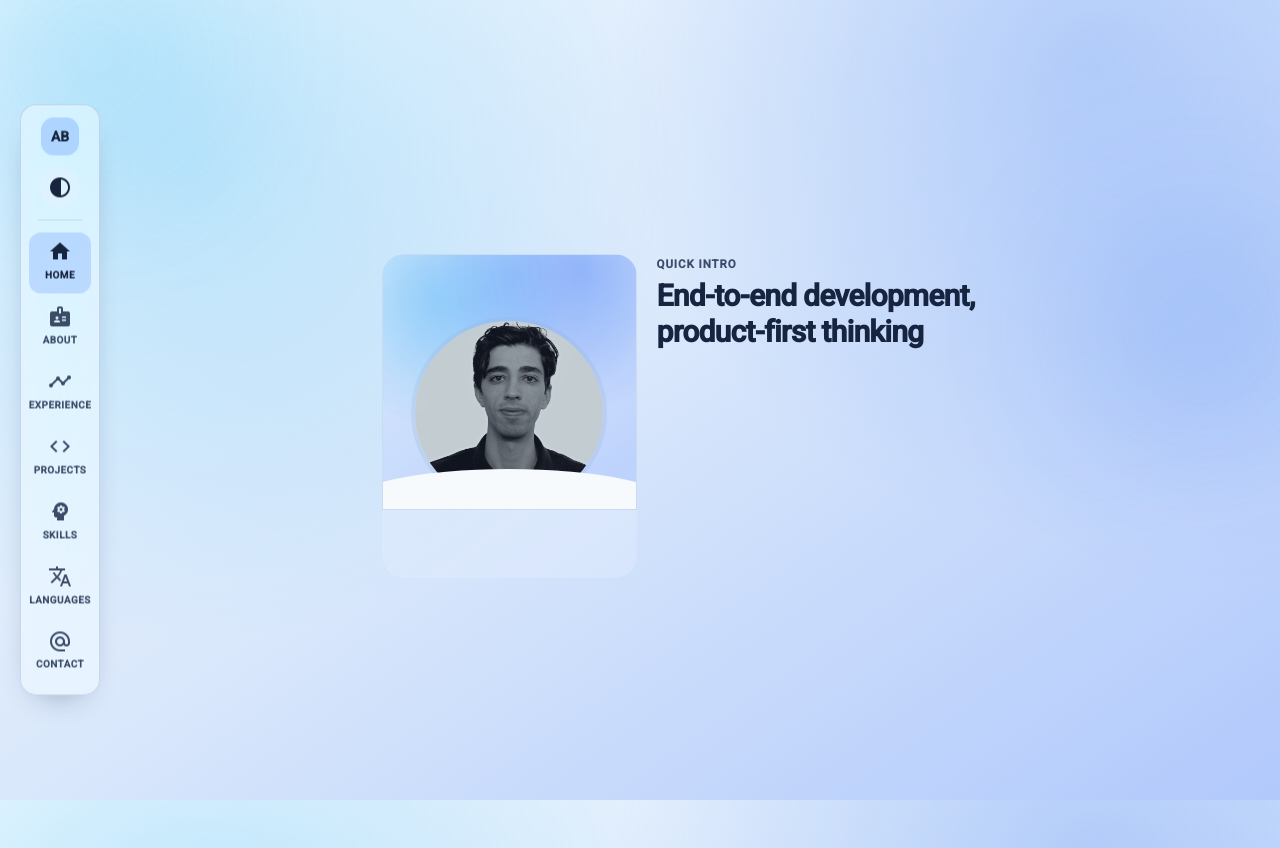
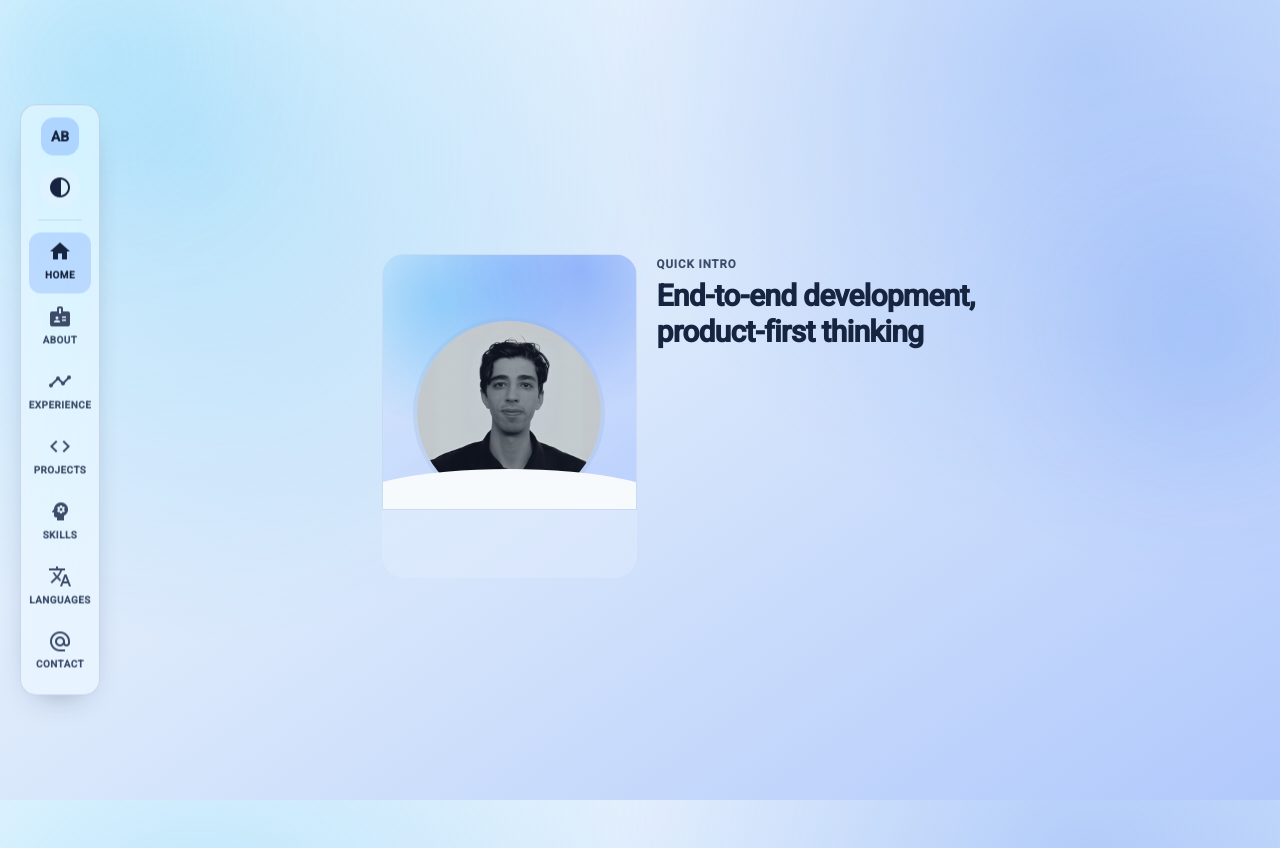
Before and after one commit to AnsBenO/portfolio, an Angular app: page / in a window 1280 px wide. Built offline with nearby package versions, Linux system fonts and the light colour scheme.

Commit message:
updated profile pic

```diff
--- a/src/app/features/home/components/sections/intro/intro-section.component.html
+++ b/src/app/features/home/components/sections/intro/intro-section.component.html
@@ -6,7 +6,7 @@
                               <div class="profile-photo-gradient absolute inset-0"></div>
                               <div
                                     class="absolute inset-0 flex items-end justify-center bg-[radial-gradient(circle_at_50%_8%,rgba(var(--brand-rgb),0.18),transparent_56%)]">
-                                    <img src="Imagen pegada.png" alt="Profile portrait" class="profile-picture" />
+                                    <img src="profile-pic.jpg" alt="Profile portrait" class="profile-picture" />
                               </div>
                               <div
                                     class="absolute -bottom-8 left-1/2 h-18 w-[130%] -translate-x-1/2 rounded-[50%] bg-[hsl(var(--surface-1))]">
```
Also changed, not shown: public/Imagen pegada_1.png (deleted), public/profile-pic.jpg (added).
